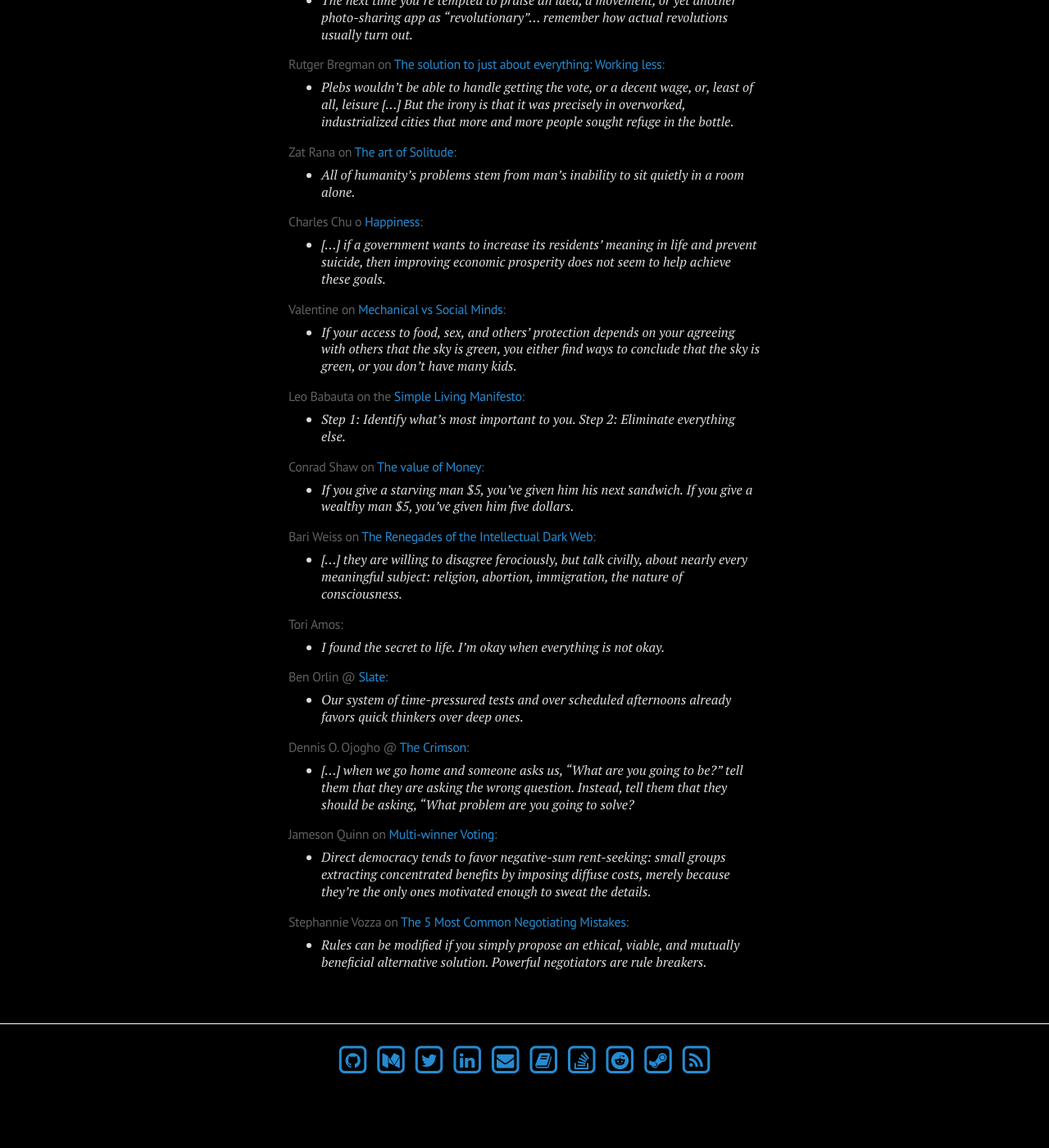
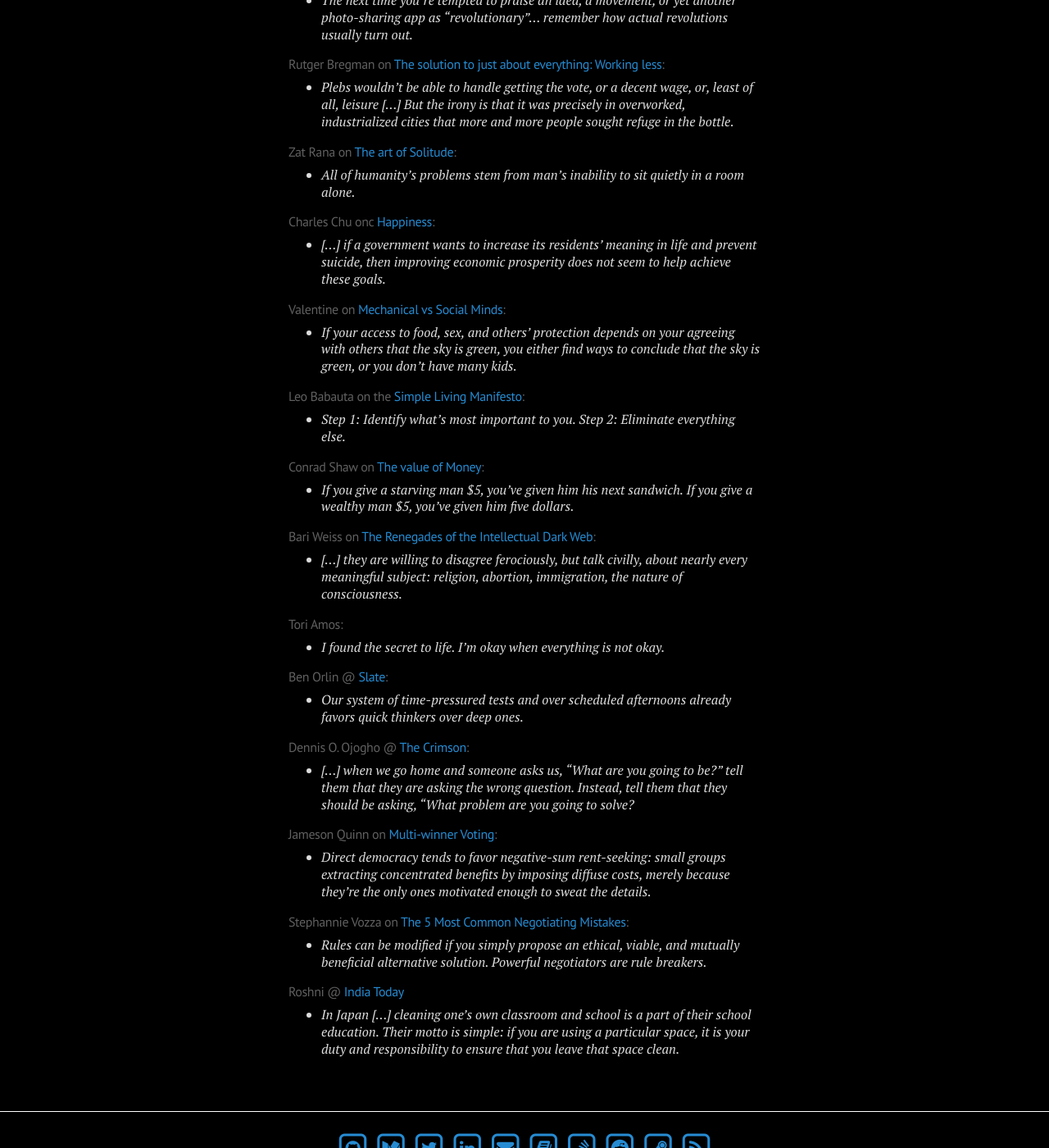
Before and after one commit to migueltorrescosta/migueltorrescosta.github.io, a Jekyll site: the page built from page_Quotes.md, in a window 1280 px wide and 1400 px high, scrolled down 1204 px. Shown: the whole window at 82% size. Built offline with Jekyll 4.4.1, drawn with Linux system fonts in a browser that asks for light colours; before the commit the page ends 2541 px from its top, so only the background shows below that; some of the changed text lies outside the part shown.

Commit message:
Added Japan's students cleaning habits

```diff
--- a/page_Quotes.md
+++ b/page_Quotes.md
@@ -41,7 +41,7 @@
 
 * *We now have fewer friends across class, racial, economic, and political lines, because we have fewer friends -- period.*
 
-#### [James Suzman] on [The current work environment](https://evonomics.com/hunter-gatherers-may-hold-key-economic-future):
+#### James Suzman on [The current work environment](https://evonomics.com/hunter-gatherers-may-hold-key-economic-future):
 
 * *And with most of the rest of us working in the ever more amorphous services sector, much of the work we do is aimed at keeping wheels of commerce rolling rather than ensuring that our essential needs are met.*
 
@@ -61,7 +61,7 @@
 
 * *All of humanity’s problems stem from man’s inability to sit quietly in a room alone.*
 
-#### Charles Chu o [Happiness](https://medium.com/the-polymath-project/happiness-is-for-animals-meaning-is-for-humans-39225c6e4935):
+#### Charles Chu onc    [Happiness](https://medium.com/the-polymath-project/happiness-is-for-animals-meaning-is-for-humans-39225c6e4935):
 
 *  *[...] if a government wants to increase its residents’ meaning in life and prevent suicide, then improving economic prosperity does not seem to help achieve these goals.*
 
@@ -100,3 +100,7 @@
 #### Stephannie Vozza on [The 5 Most Common Negotiating Mistakes](https://www.fastcompany.com/3033337/the-5-most-common-negotiating-mistakes):
 
 * *Rules can be modified if you simply propose an ethical, viable, and mutually beneficial alternative solution. Powerful negotiators are rule breakers.*
+
+#### Roshni @ [India Today](https://www.indiatoday.in/education-today/featurephilia/story/students-in-japan-clean-their-own-classrooms-and-school-toilets-and-the-reason-is-incredible-1227619-2018-05-06)
+
+* *In Japan [...] cleaning one's own classroom and school is a part of their school education. Their motto is simple: if you are using a particular space, it is your duty and responsibility to ensure that you leave that space clean.*
```
